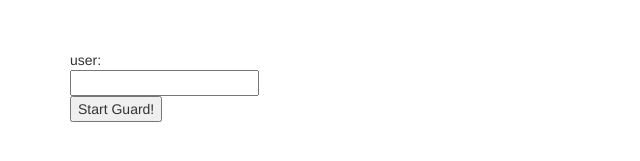
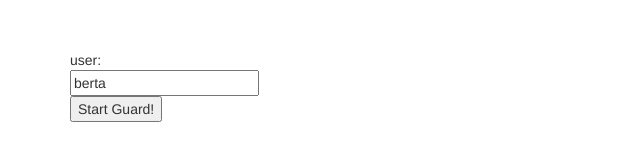
Before and after one commit to bevi9/HackGuard, a plain HTML site: page webserver/index.html in a window 1280 px wide. Shown: the part 199-360 px from the top of the page, 0-640 px from the left. Drawn offline with Linux system fonts and the light colour scheme.

Commit message:
added berta :P

```diff
--- a/webserver/index.html
+++ b/webserver/index.html
@@ -62,7 +62,7 @@
       </div>
         <div>
             user:<br>
-            <input type="text" name="user" value="" id="username"><br>
+            <input type="text" name="user" value="berta" id="username"><br>
             <input type="button" value="Start Guard!" onclick="startGuard();">
         </div>
 
```
